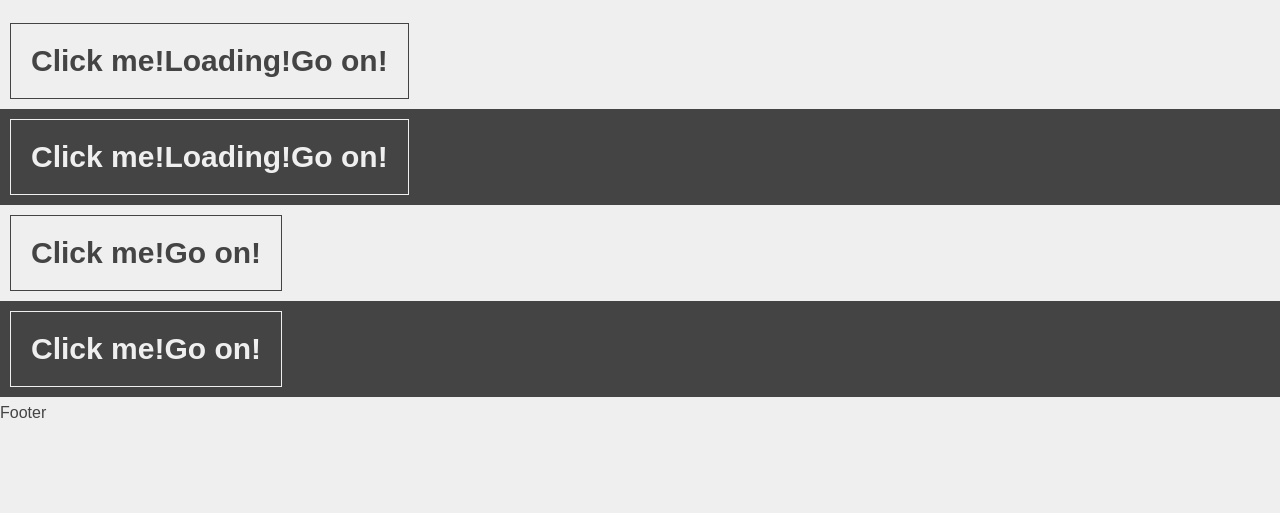
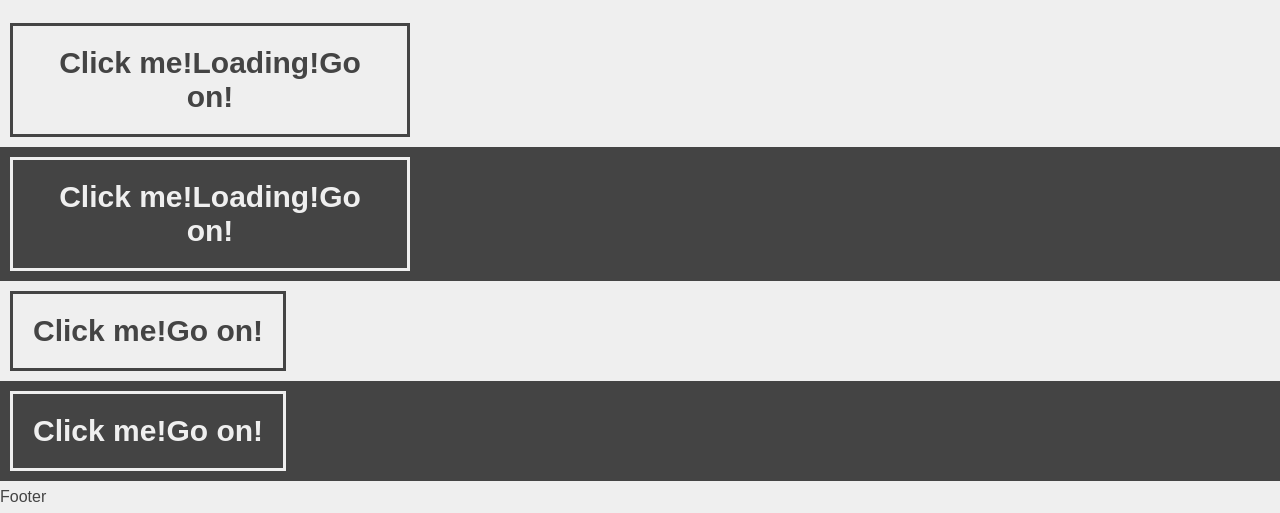
Before and after one commit to DarekMazur/lesnygacek_blog, a Gatsby site: page / in a window 1280 px wide. Shown: the part 2287-2800 px from the top of the page. Before the commit the page ends 2716 px from the top, so only its background shows below. Built offline with nearby package versions, Linux system fonts and the light colour scheme; Gatsby itself is replaced by a stand-in of ours.

Commit message:
refactor button style

```diff
--- a/src/Components/Atoms/Button/Button.styles.js
+++ b/src/Components/Atoms/Button/Button.styles.js
@@ -2,7 +2,7 @@ import styled from 'styled-components';
 
 export const StyledButton = styled.button`
   max-width: 40rem;
-  border: ${({ theme, light }) => (light ? `${theme.colors.white} solid .1rem` : `${theme.colors.dark} solid .1rem`)};
+  border: ${({ theme, light }) => `${light ? theme.colors.white : theme.colors.dark} solid .3rem`};
   background: transparent;
   color: ${({ theme, light }) => (light ? theme.colors.white : theme.colors.dark)};
   font-size: ${({ theme }) => theme.fontSize.l};
```
